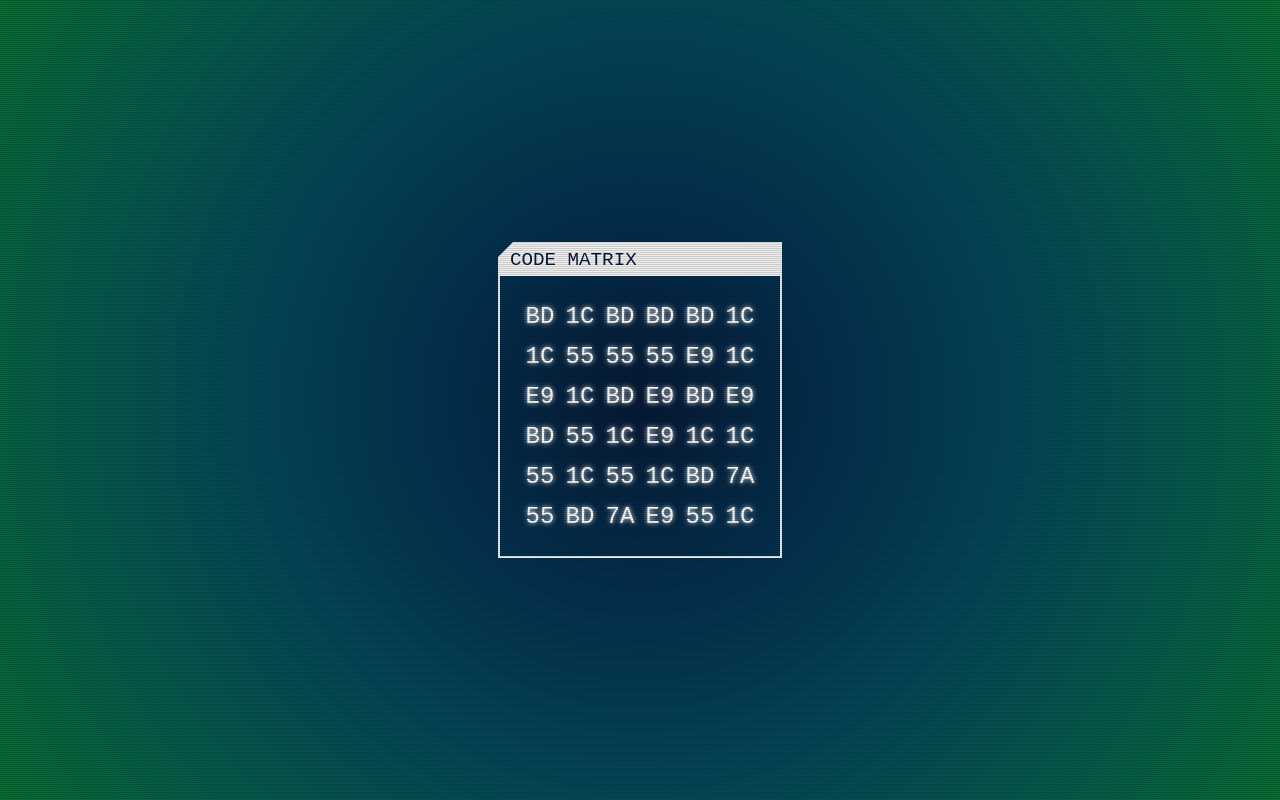
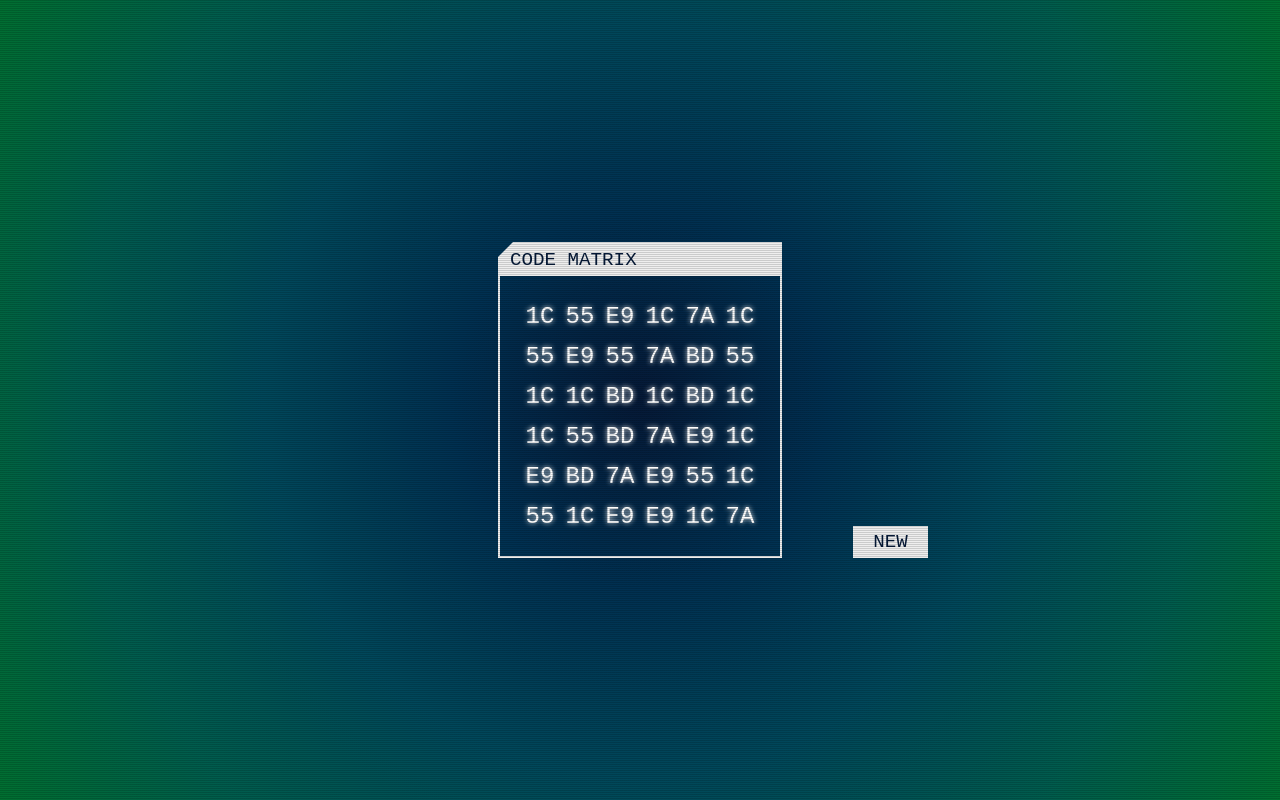
Before and after one commit to fanciful-marmot/cyber-hack, a React app: page / in a window 1280 px wide. Built offline with nearby package versions, Linux system fonts and the light colour scheme.

Commit message:
Add redux and button to create new random board

```diff
--- a/package.json
+++ b/package.json
@@ -18,8 +18,11 @@
     "classnames": "2.3.1",
     "css-loader": "5.2.1",
     "html-webpack-plugin": "5.3.1",
+    "immer": "9.0.1",
     "react": "17.0.2",
     "react-dom": "17.0.2",
+    "react-redux": "7.2.3",
+    "redux": "4.0.5",
     "style-loader": "2.0.0",
     "webpack": "5.31.2",
     "webpack-cli": "4.6.0",
--- /dev/null
+++ b/src/core/generateMatrix.js
@@ -0,0 +1,21 @@
+// Symbols to appear in the matrix
+// Repeat occurences are to alter frequencies
+const symbols = [
+  '1C', '1C', '1C',
+  '55', '55', '55',
+  'BD', 'BD',
+  'E9', 'E9',
+  '7A',
+];
+
+const generateMatrix = (width, height) => {
+  const matrix = new Array(width * height)
+    .fill(0)
+    .map(() => (
+      symbols[Math.floor(Math.random() * symbols.length)]
+    ));
+
+  return matrix;
+};
+
+export { generateMatrix };
--- a/src/index.js
+++ b/src/index.js
@@ -1,9 +1,19 @@
 import React from 'react';
 import ReactDOM from 'react-dom';
+import { Provider } from 'react-redux';
+import { createStore } from 'redux';
 
 import { App } from './ui/app';
+import { rootReducer } from './store/root-reducer';
 
 import './variables.css';
 import './index.css';
 
-ReactDOM.render(<App />, document.getElementById('root'));
+const store = createStore(rootReducer);
+
+ReactDOM.render(
+  <Provider store={store}>
+    <App />
+  </Provider>,
+  document.getElementById('root'),
+);
--- /dev/null
+++ b/src/store/actions.js
@@ -0,0 +1,20 @@
+import { generateMatrix } from "../core/generateMatrix";
+
+const newPuzzleAction = (width, height) => ({
+  type: 'puzzle/new',
+  puzzle: {
+    matrix: generateMatrix(width, height),
+    width,
+    height,
+  },
+});
+
+const cellSelectAction = cellId => ({
+  type: 'cell/select',
+  cellId,
+});
+
+export {
+  newPuzzleAction,
+  cellSelectAction,
+};
--- /dev/null
+++ b/src/store/initial-state.js
@@ -0,0 +1,18 @@
+import { generateMatrix } from "../core/generateMatrix";
+
+const width = 6;
+const height = 6;
+
+const initialState = {
+  puzzle: {
+    matrix: generateMatrix(width, height),
+    width,
+    height,
+  },
+  buffer: {
+    size: 4,
+    filledCells: [], // Cell IDs
+  },
+};
+
+export { initialState };
--- /dev/null
+++ b/src/store/root-reducer.js
@@ -0,0 +1,18 @@
+import produce from 'immer';
+
+import { initialState } from './initial-state';
+
+const rootReducer = produce((draft, action) => {
+  switch (action.type) {
+    case 'puzzle/new':
+      draft.puzzle = action.puzzle;
+      draft.buffer.filledCells = [];
+      break;
+
+    default:
+      console.warn(`Unhandled action of type ${action.type}`);
+      break;
+  }
+}, initialState);
+
+export { rootReducer };
--- a/src/ui/app.css
+++ b/src/ui/app.css
@@ -4,13 +4,38 @@
   width: 100%;
   height: 100%;
 
-  display: flex;
-  align-items: center;
-  justify-content: center;
+  display: grid;
+  grid-template-columns: 1fr 1fr 1fr;
+  grid-template-rows: 1fr 1fr 1fr;
+  grid-template-areas:
+    ". . ."
+    ". puzzle info"
+    ". . .";
 
   color: var(--text-light);
   font: 1.5rem Inconsolata, monospace;
   text-shadow: 0 0 5px var(--text-light);
+}
+
+.app > .puzzle-container {
+  grid-area: puzzle;
+
+  display: flex;
+  align-items: center;
+  justify-content: center;
+}
+
+.app > .info-container {
+  grid-area: info;
+
+  display: flex;
+  align-items: flex-end;
+  justify-content: flex-start;
+}
+
+.text-dark {
+  color: var(--text-dark);
+  text-shadow: none;
 }
 
 /* https://css-tricks.com/old-timey-terminal-styling/ */
--- a/src/ui/app.jsx
+++ b/src/ui/app.jsx
@@ -1,24 +1,25 @@
 import React from 'react';
+import { useDispatch, useSelector } from 'react-redux';
+
+import { Board } from './board/board';
+import { Button } from './button/button';
+import { newPuzzleAction } from '../store/actions';
 
 import './app.css';
-import { Board } from './board/board';
-
-const matrix = [
-  'BD', '1C', 'BD', 'BD', 'BD', '1C',
-  '1C', '55', '55', '55', 'E9', '1C',
-  'E9', '1C', 'BD', 'E9', 'BD', 'E9',
-  'BD', '55', '1C', 'E9', '1C', '1C',
-  '55', '1C', '55', '1C', 'BD', '7A',
-  '55', 'BD', '7A', 'E9', '55', '1C',
-];
-
-const width = 6;
-const height = 6;
 
 const App = () => {
+  const { matrix, width, height } = useSelector(state => state.puzzle);
+  const dispatch = useDispatch();
+
+
   return (
     <div className="app">
-      <Board matrix={matrix} width={width} height={height} />
+      <div className="puzzle-container">
+        <Board matrix={matrix} width={width} height={height} />
+      </div>
+      <div className="info-container">
+        <Button onClick={() => dispatch(newPuzzleAction(width, height))}>NEW</Button>
+      </div>
     </div>
   );
 };
--- a/src/ui/board/board.jsx
+++ b/src/ui/board/board.jsx
@@ -16,7 +16,7 @@ const Board = (props) => {
 
   return (
     <div className="board">
-      <div className="board-header">
+      <div className="board-header text-dark">
         CODE MATRIX
       </div>
       <div className="cell-matrix" style={matrixStyle}>
--- /dev/null
+++ b/src/ui/button/button.css
@@ -0,0 +1,15 @@
+.button {
+  font-size: 1.2rem;
+  background: var(--background-light);
+  padding: 5px 20px;
+
+  user-select: none;
+}
+
+.button:hover {
+  background: var(--button-hover);
+}
+
+.button:active {
+  background: var(--button-active);
+}
--- /dev/null
+++ b/src/ui/button/button.jsx
@@ -0,0 +1,16 @@
+import React from 'react';
+import classNames from 'classnames';
+
+import './button.css';
+
+const Button = props => {
+  const { className, children, onClick } = props;
+
+  return (
+    <div className={classNames('button', 'text-dark', className)} onClick={onClick}>
+      { children}
+    </div >
+  );
+};
+
+export { Button };
--- a/src/variables.css
+++ b/src/variables.css
@@ -3,4 +3,7 @@
   --text-dark: #051937;
   --text-light: #ffffff;
   --background-light: #eeeeee;
+
+  --button-hover: #cccccc;
+  --button-active: #aaaaaa;
 }
```
Also changed, not shown: 1 other file (tests, documents, lock files or other folders).
